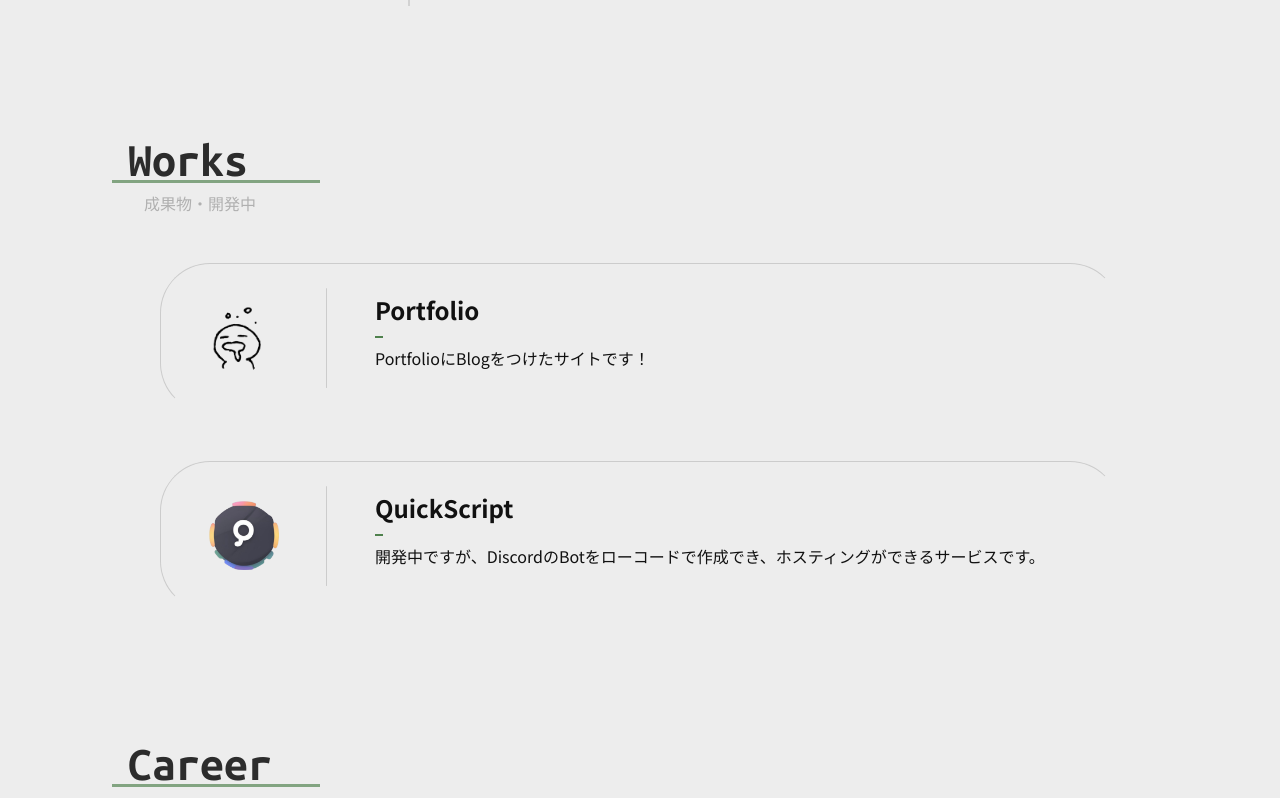
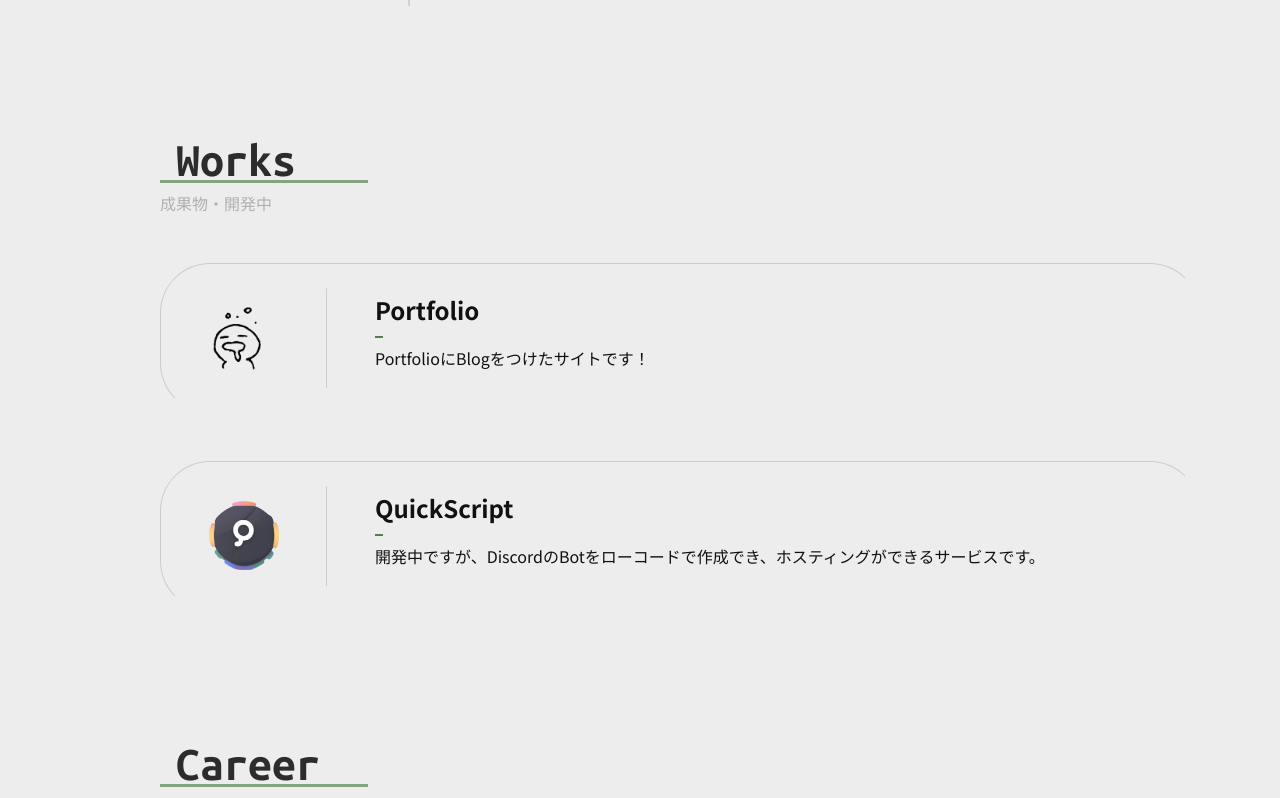
Before and after one commit to minoru-kinugasa-105/minoru-kinugasa-105.github.io, a Next.js app: page / in a window 1280 px wide. Shown: the part 900-1698 px from the top of the page. Built offline with nearby package versions, Linux system fonts and the light colour scheme; a web font is replaced by a local one.

Commit message:
多少のレイアウトなどの調整によるオートcommit/push

```diff
--- a/src/css/layout/works.scss
+++ b/src/css/layout/works.scss
@@ -8,7 +8,8 @@
         .works-card {
             margin-top: 3rem;
             display: block;
-            width: 100%;
+            width: 65rem;
+            margin-inline: auto;
             height: 150px;
             border-radius: 50px;
             display: flex;
--- a/src/css/object/component/section.scss
+++ b/src/css/object/component/section.scss
@@ -11,16 +11,16 @@
             display: block;
             font-size: 3rem;
             color: var(--blog-light-black);
-            margin-left: -2rem;
             font-family: 'Ubuntu Mono';
+            padding-left: 1rem;
 
             &::after {
                 content: "";
                 display: block;
                 width: 13rem;
                 height: 3px;
+                margin-top: -1rem;
                 margin-left: -1rem;
-                margin-top: -1rem;
                 z-index: 0;
                 background-color: var(--blog-transparent-accent);
             }
@@ -29,7 +29,7 @@
         .subtitle-text {
             display: block;
             font-size: 1rem;
-            margin: .5rem 0 0 -1rem;
+            margin: .5rem 0 0 0;
             font-weight: 400;
             color: var(--blog-dark-gray);
         }
```
